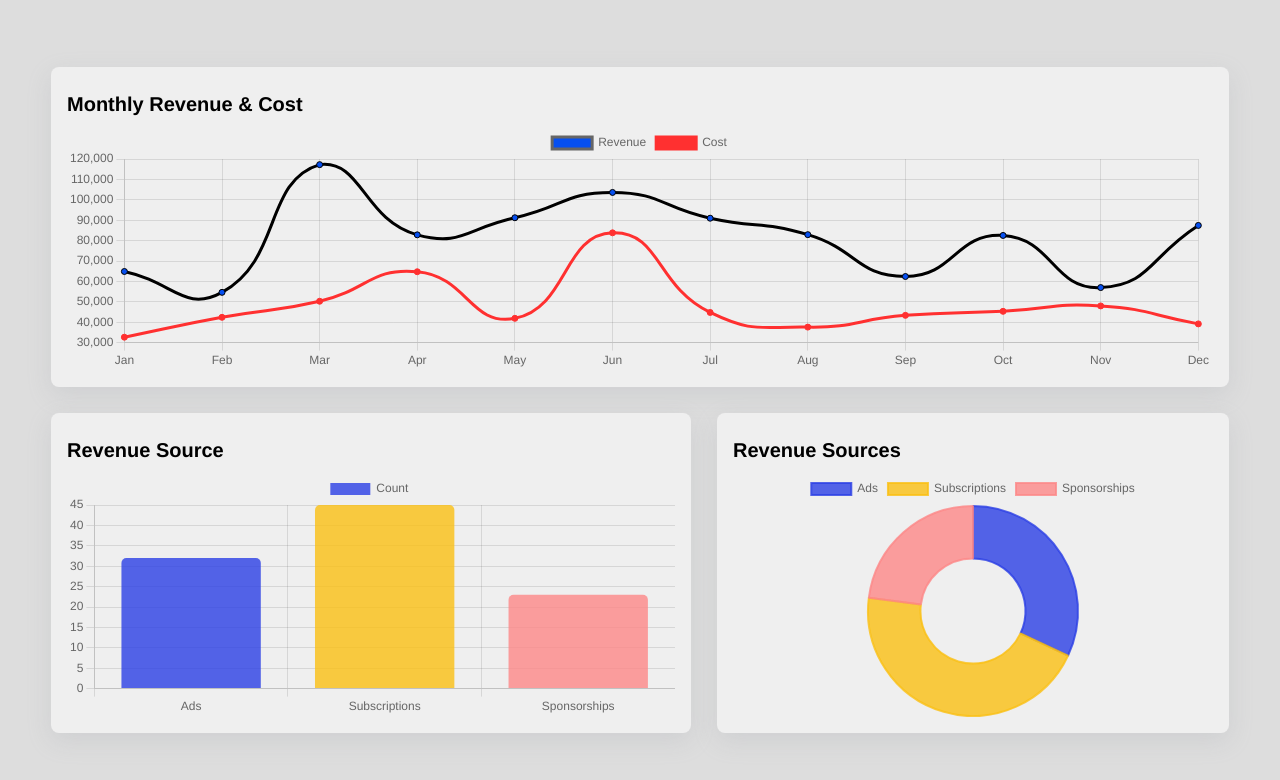
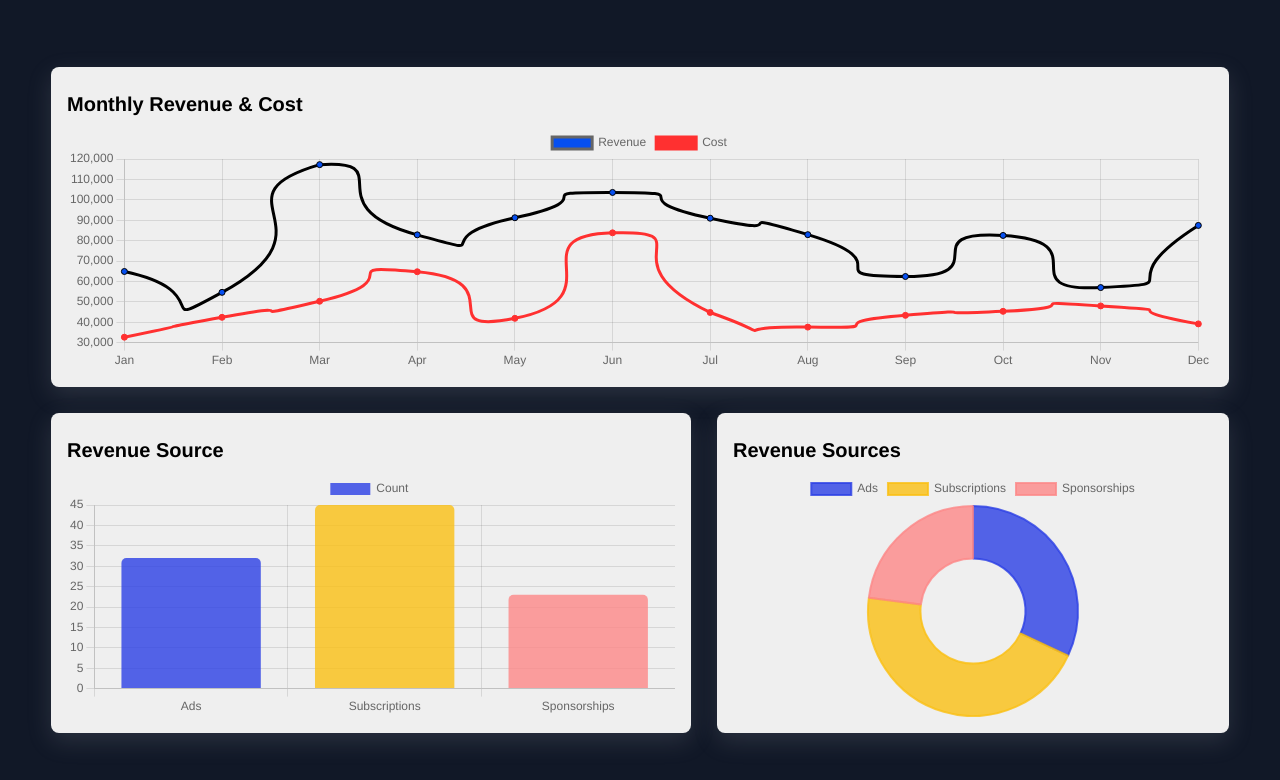
Before and after one commit to obuastella/react-chartjs, a React (Vite) app in the folder react-chartjs/: page / in a window 1280 px wide. Shown: the top 780 px of the page. Built offline with nearby package versions, Linux system fonts and the light colour scheme.

Commit message:
Added animations

```diff
--- a/react-chartjs/src/App.css
+++ b/react-chartjs/src/App.css
@@ -9,6 +9,7 @@
   gap: 2vw;
   flex-wrap: wrap;
   background-color: #ddd;
+  background-color: rgb(17 24 39);
 }
 
 .dataCard {
--- a/react-chartjs/src/App.jsx
+++ b/react-chartjs/src/App.jsx
@@ -36,6 +36,15 @@ const App = () => {
             ],
           }}
           options={{
+            animations: {
+              tension: {
+                duration: 2000,
+                easing: "linear",
+                from: 1,
+                to: 0,
+                loop: true,
+              },
+            },
             elements: {
               line: {
                 tension: 0.5,
```
